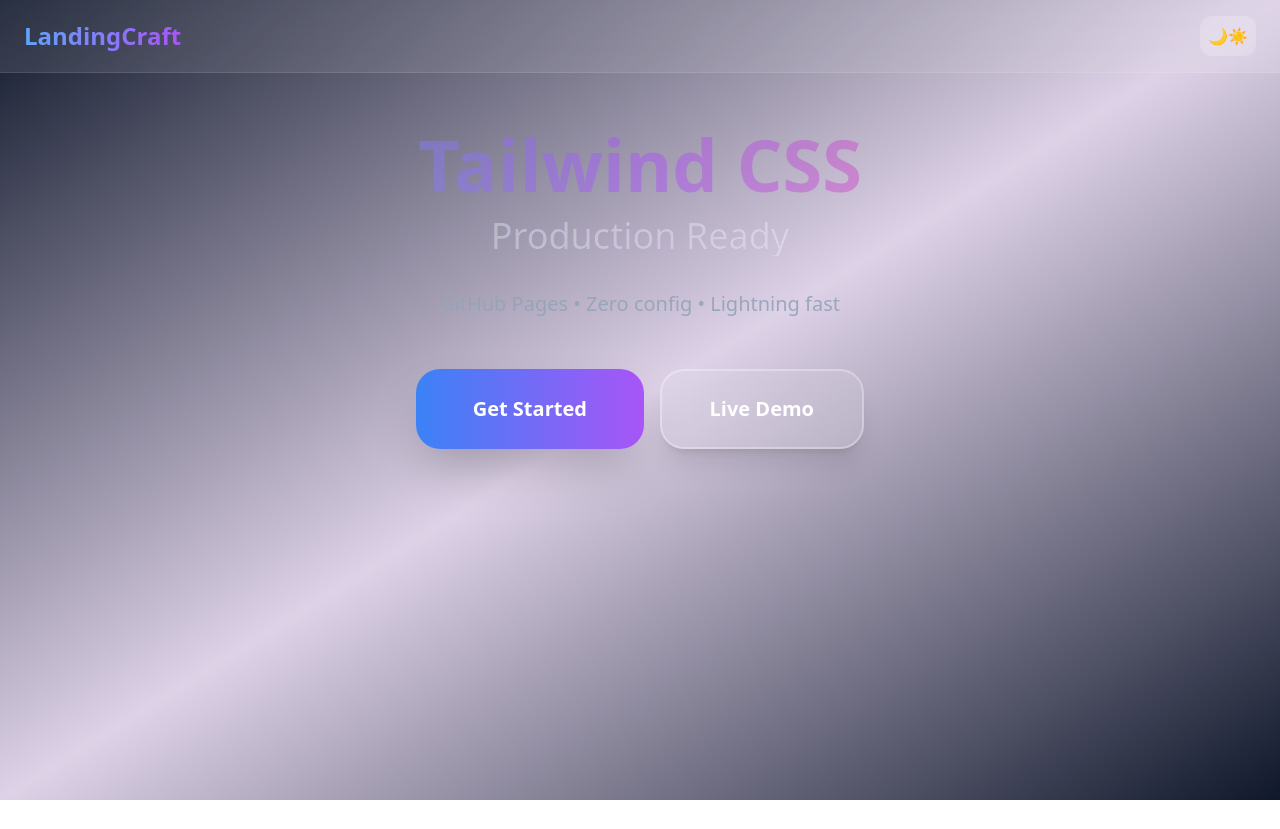
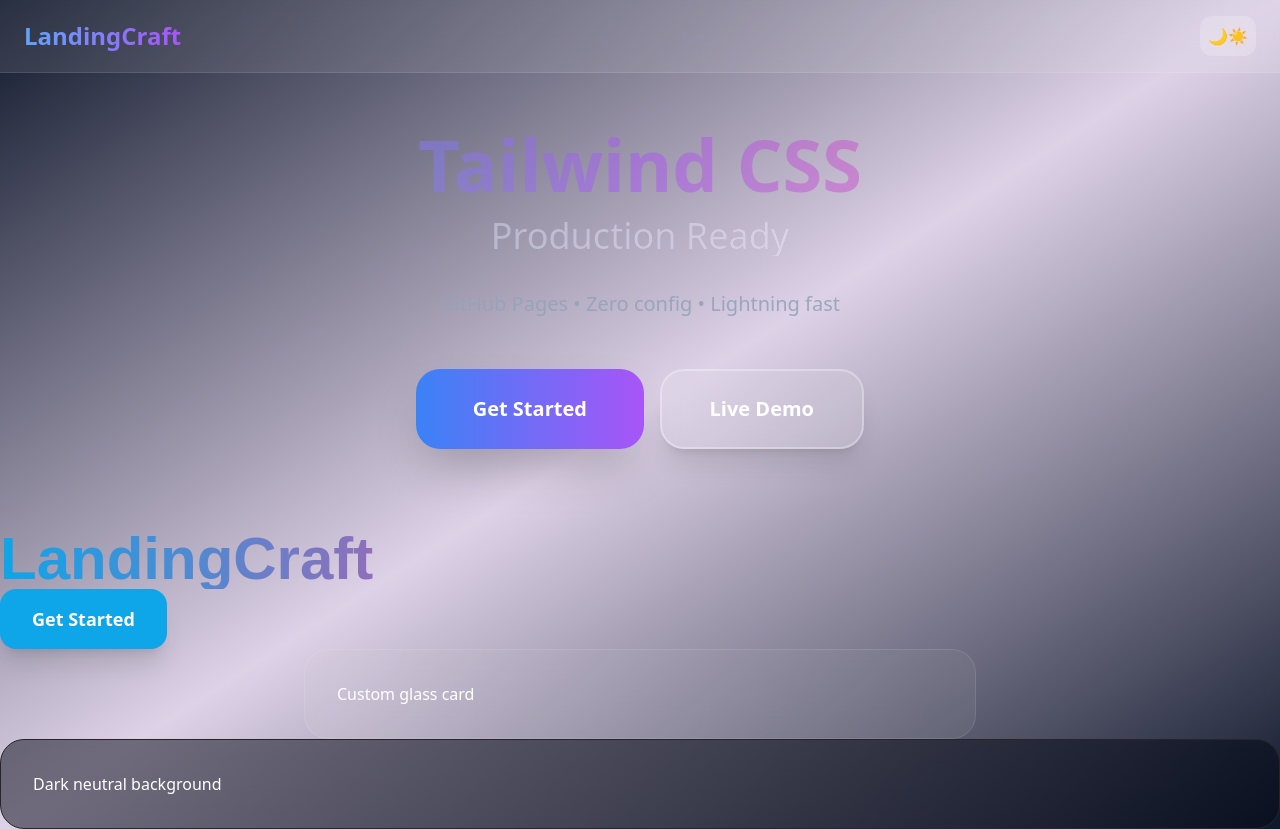
Before and after one commit to lexxaxell212/tailwindproject, a plain HTML site: page index.html in a window 1280 px wide. Before the commit the page ends 800 px from the top, so only its background shows below. Drawn offline with nearby package versions, Linux system fonts and the light colour scheme; files that its build step writes are made by us from their sources.

Commit message:
Update index.html

```diff
--- a/index.html
+++ b/index.html
@@ -33,6 +33,19 @@
         </div>
     </section>
 
+    <h1 class="text-6xl font-heading font-black bg-gradient-to-r from-brand-500 via-accent-500 to-pink-500 bg-clip-text text-transparent">
+  LandingCraft
+</h1>
+
+<button class="btn-brand text-lg">Get Started</button>
+<div class="glassmorphism max-w-2xl mx-auto">
+  Custom glass card
+</div>
+
+<div class="bg-neutral-950/50 backdrop-blur-xl p-8 rounded-3xl border border-neutral-800">
+  Dark neutral background
+</div>
+
     <script>
         if (localStorage.theme === 'light' || (!localStorage.theme && window.matchMedia('(prefers-color-scheme: light)').matches)) {
             document.documentElement.classList.remove('dark');
```
